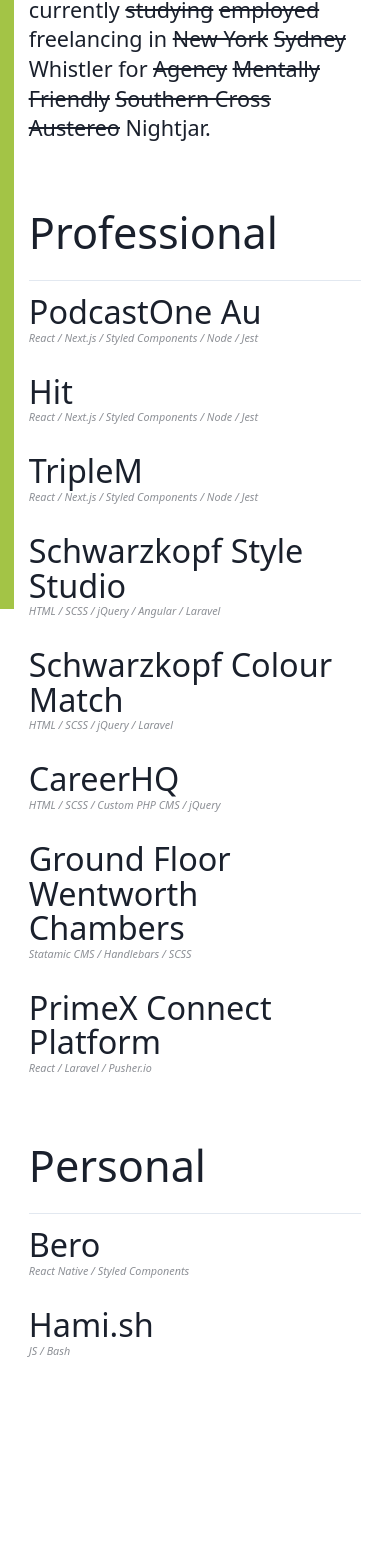
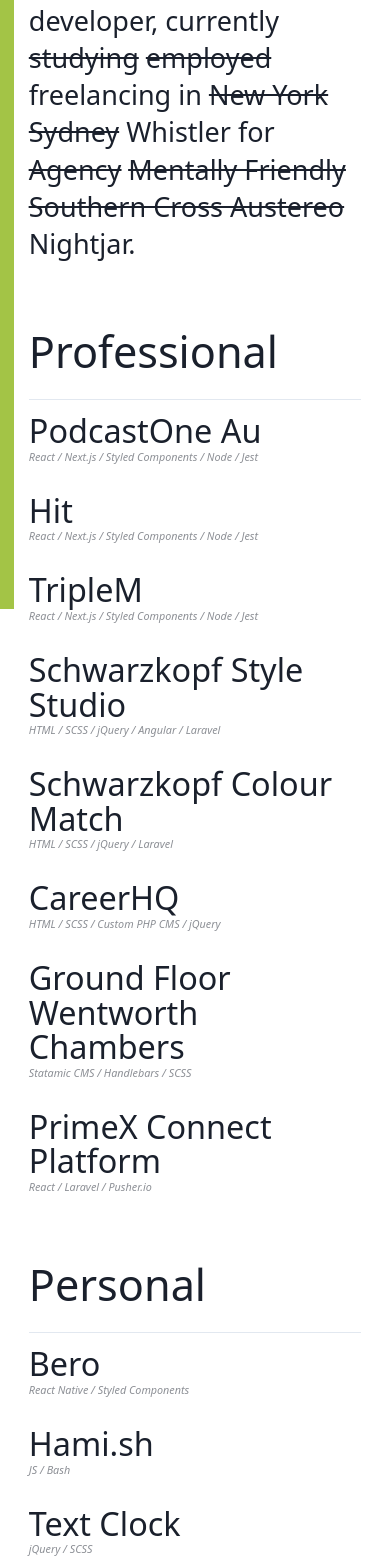
Before and after one commit to searleb/billsearle.me, a Next.js app: page / in a window 390 px wide. Shown: the part 235-1803 px from the top of the page. Before the commit the page ends 1651 px from the top, so only its background shows below. Built offline with nearby package versions, Linux system fonts and the light colour scheme.

Commit message:
Removed animation, added year diff and personal links

```diff
--- a/components/ProjectList/index.js
+++ b/components/ProjectList/index.js
@@ -1,14 +1,13 @@
 import PropTypes from 'prop-types';
 import ProjectLink from '../ProjectLink';
-import './styles.css';
 
 const ProjectList = ({ projects, title }) => (
   <section>
     <h2>{title}</h2>
     <div className="border-b my-4" />
     <ul className="mb-16 animate-project-list">
-      {projects.map((project, i) => (
-        <li key={project.title} className="mb-8" style={{ animationDelay: `0.${i}s` }}>
+      {projects.map(project => (
+        <li key={project.title} className="mb-8">
           <ProjectLink
             href={project.link}
             text={project.title}
--- a/components/ProjectList/styles.css
+++ /dev/null
@@ -1,15 +0,0 @@
-.animate-project-list > li{
-  opacity: 0;
-  animation: fade;
-  animation-duration: 0.9s;
-  animation-fill-mode: forwards;
-}
-
-@keyframes fade {
-  from {
-    opacity: 0;
-  }
-  to {
-    opacity: 1;
-  }
-}
--- a/pages/config.json
+++ b/pages/config.json
@@ -72,6 +72,16 @@
         "title": "Hami.sh",
         "link": "https://github.com/searleb/hamish",
         "tech": "JS / Bash"
+      },
+      {
+        "title": "Text Clock",
+        "link": "https://chrome.google.com/webstore/detail/text-clock/caacmmeopdailkdlgkimndodjipilaha",
+        "tech": "jQuery / SCSS"
+      },
+      {
+        "title": "Hex Clock",
+        "link": "https://chrome.google.com/webstore/detail/hex-clock/pdonflklnjbgccapfenhjdanehgejbkj",
+        "tech": "jQuery / SCSS"
       }
     ]
   },
--- a/pages/index.js
+++ b/pages/index.js
@@ -11,7 +11,7 @@
     <Layout>
       <section className="mb-16">
         <h1>Hello,</h1>
-        <p className="text-2xl sm:text-3xl md:text-4xl leading-snug">
+        <p className="text-3xl sm:text-4xl leading-snug">
           I&apos;m a front end web developer, currently <s>studying</s> <s>employed</s> freelancing in <s>New York</s> <s>Sydney</s> Whistler for{' '}
           {employment.past.map(e => (
             <Link key={e.title} href={e.link} text={e.title} strike />
--- a/pages/resume.js
+++ b/pages/resume.js
@@ -1,6 +1,7 @@
 import Layout from '../components/Layout';
 import config from './config.json';
 import Link from '../components/Link';
+import yearDiff from '../scripts/year-diff';
 
 const { resume: { education, work } } = config;
 
@@ -10,10 +11,12 @@
       <h1>Resume / CV</h1>
       <h3>Summary</h3>
       <p>
-        Senior Front-End Web Developer with 5+ years experience
+        {`
+        Senior Front-End Web Developer with ${yearDiff()}+ years experience
         working across a wide range of projects and industries.
-        I&apos;ve worked on everything from marketing sites to
+        I've worked on everything from marketing sites to
         realtime trading platforms to streaming audio apps.
+        `}
       </p>
 
       <p>
--- /dev/null
+++ b/scripts/year-diff.js
@@ -0,0 +1,3 @@
+export default function yearDiff() {
+  return new Date().getFullYear() - 2014;
+}
```
